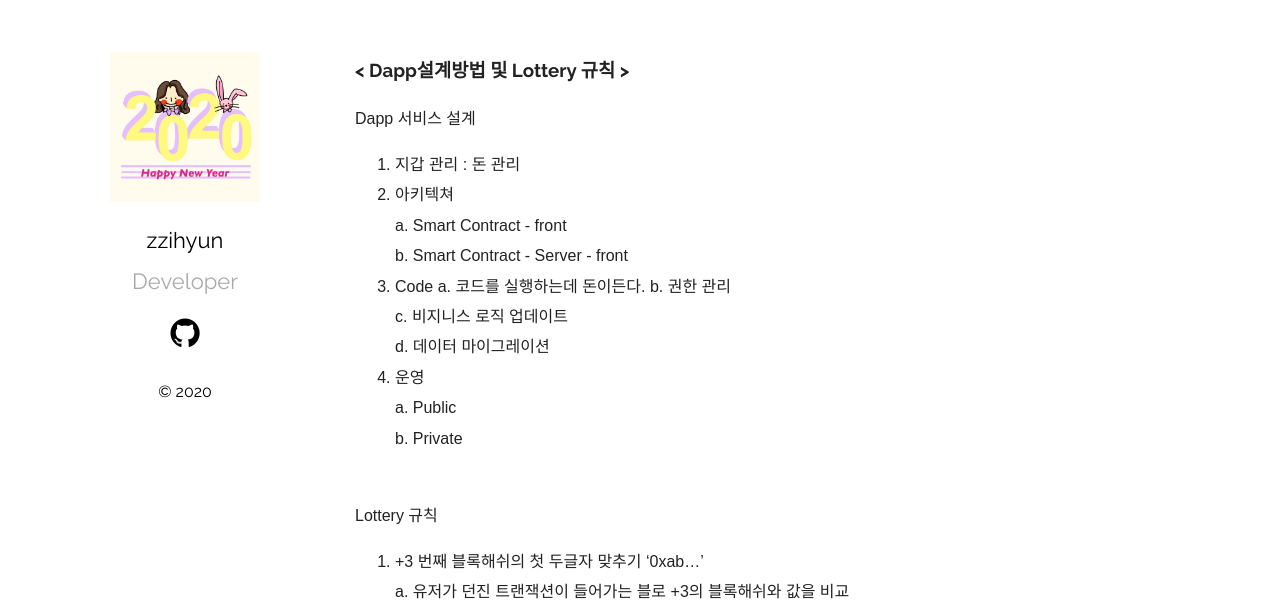
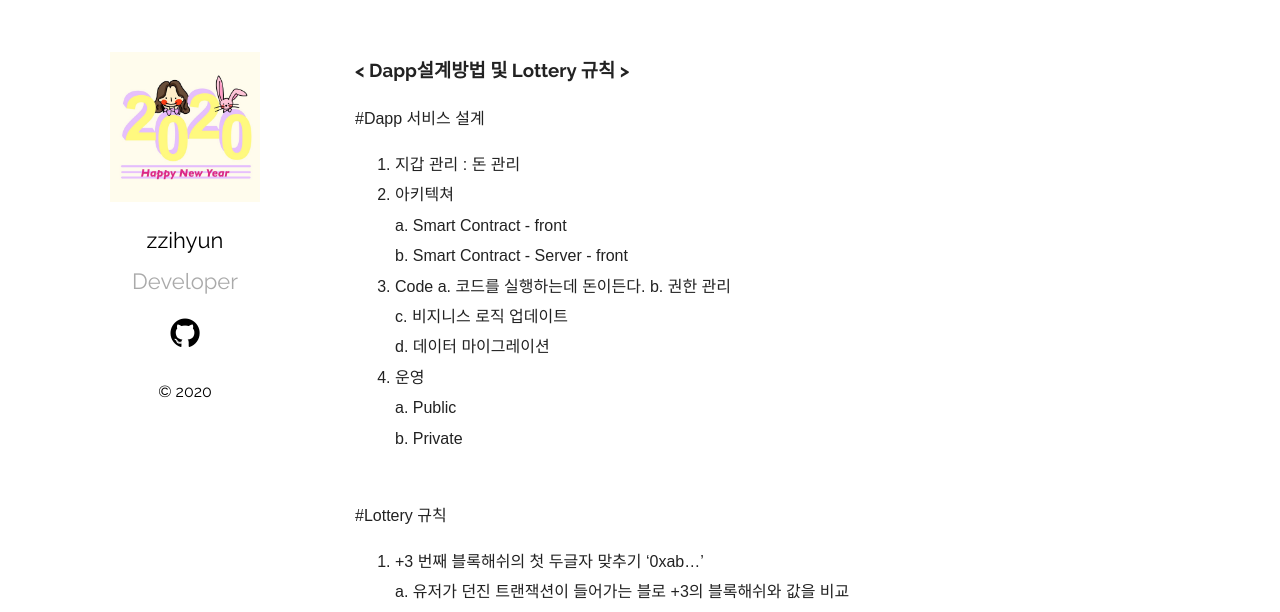
Before and after one commit to jhhhj1002/jhhhj1002.github.io, a Jekyll site: the page built from _posts/2020-04-11-Lottery-Dapp-03.markdown, in a window 1280 px wide and 900 px high. Shown: the part 148-760 px from the top of the window. Built offline with Jekyll 4.4.1, drawn with Linux system fonts in a browser that asks for light colours.

Commit message:
Update 2020-04-11-Lottery-Dapp-03.markdown

````diff
--- a/_posts/2020-04-11-Lottery-Dapp-03.markdown
+++ b/_posts/2020-04-11-Lottery-Dapp-03.markdown
@@ -10,7 +10,7 @@ categories: Ethereum Dapp Truffle
 
 <h3>< Dapp설계방법 및 Lottery 규칙 ></h3>
 
-Dapp 서비스 설계
+#Dapp 서비스 설계
 1. 지갑 관리 : 돈 관리
 2. 아키텍쳐
   a. Smart Contract - front
@@ -25,7 +25,7 @@ Dapp 서비스 설계
   b. Private
 
 <br/>
-Lottery 규칙
+#Lottery 규칙
 1. +3 번째 블록해쉬의 첫 두글자 맞추기 '0xab...'
   a. 유저가 던진 트랜잭션이 들어가는 블로 +3의 블록해쉬와 값을 비교
 2. 팟머니
@@ -40,7 +40,7 @@ Lottery 규칙
 <br/>
 <h3>< Lottery Domain 및 Queue 설계 ></h3>
 
-
+<br/>
 contracts 폴더의 Lottery.sol 파일에 코드 추가 ( 팟머니에 대한 코드 추가 )
   ```
    pragma solidity >=0.4.21 <0.7.0;
@@ -83,7 +83,7 @@ Lottey.sol 을 테스트 하기위해 lottery.test.js 파일에 코드 추가
 
 <br/>
 테스트 파일 실행 ( truffle test test/lottery.test.js 명령어 사용 )
-<img src="/assets/imgs/Lottery&Dapp_29.png" width="65%" height="35%" >
+<img src="/assets/imgs/Lottery&Dapp_29.png" width="70%" height="40%" >
 
 <br/>
 contracts 폴더의 Lottery.sol 파일에 코드 추가 ( 기본적인 Queue에 대한 코드 추가 )
@@ -157,6 +157,7 @@ contracts 폴더의 Lottery.sol 파일에 코드 추가 ( 기본적인 Queue에
 <br/>
 <h3>< Lottery Bet 함수 구현 ></h3>
 
+<br/>
 contracts 폴더의 Lottery.sol 파일에 코드 추가 ( Bet 함수 추가 )
   ```
   event BET(uint256 index, address indexed bettor, uint256 amount, byte challenges, uint256 answerBlockNumber);
````
